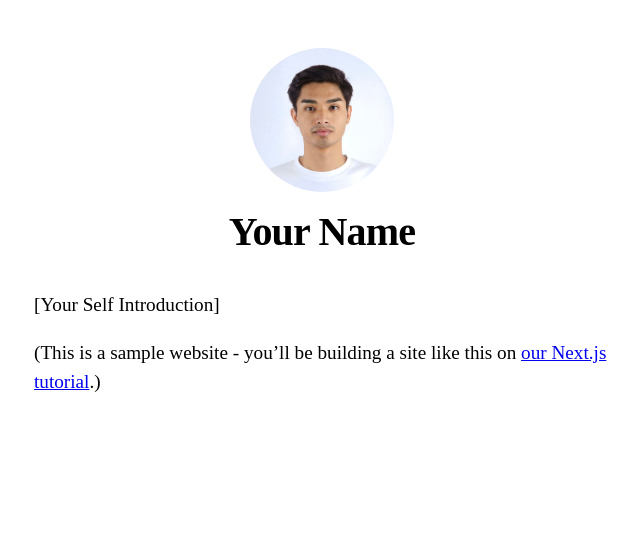
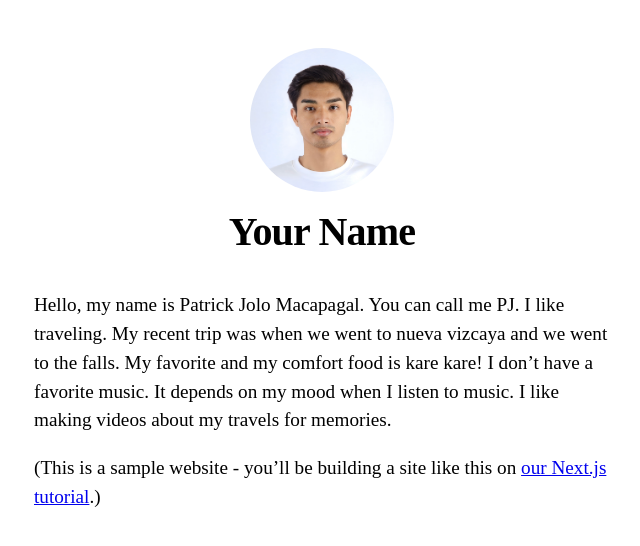
Before and after one commit to pjmacapagal/nextjs-blog-zeja, a Next.js app: page / in a window 1280 px wide. Shown: the top 546 px of the page, without its empty margins (318-958 px from the left). Built offline with nearby package versions, Linux system fonts and the light colour scheme.

Commit message:
second commit

```diff
--- a/pages/index.js
+++ b/pages/index.js
@@ -9,7 +9,9 @@ export default function Home() {
         <title>{siteTitle}</title>
       </Head>
       <section className={utilStyles.headingMd}>
-        <p>[Your Self Introduction]</p>
+        <p>
+Hello, my name is Patrick Jolo Macapagal. You can call me PJ. I like traveling. My recent trip was when we went to nueva vizcaya and we went to the falls. My favorite and my comfort food is kare kare! I don’t have a favorite music. It depends on my mood when I listen to music. I like making videos about my travels for memories.
+</p>
         <p>
           (This is a sample website - you’ll be building a site like this on{' '}
           <a href="https://nextjs.org/learn">our Next.js tutorial</a>.)
```
